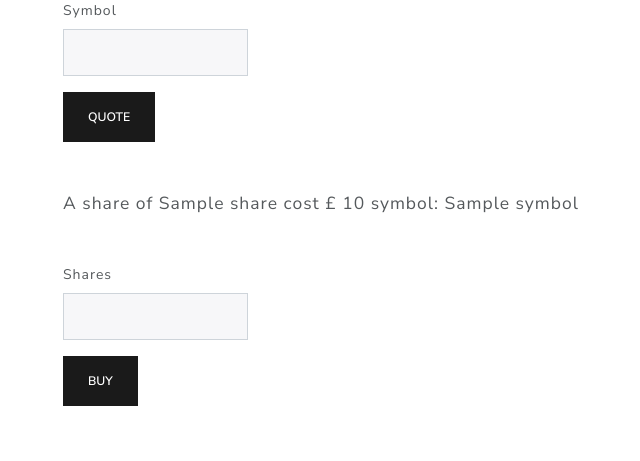
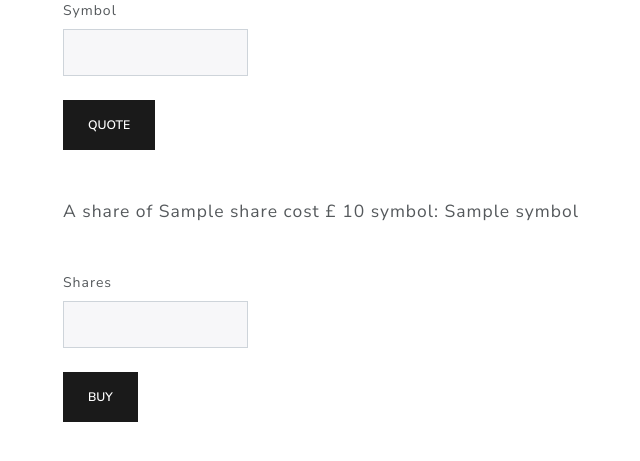
Before and after one commit to Uvalente/finance, a Flask app: template app/templates/quote.html in a window 1280 px wide. Shown: the part 85-546 px from the top of the page, without its empty margins (22-662 px from the left). Run offline with Flask 2, Linux system fonts and the light colour scheme; tables that the repository leaves empty hold one stand-in row (values such as "Sample post"); the template is opened without the code that fills it: values that come from a table or form of the project are taken from there, most other values are stand-ins (such as "Sample title", 1, 10 or a date in 2020); some libraries are stand-ins or nearby versions.

Commit message:
style: add top margin to btn in quote

```diff
--- a/app/templates/quote.html
+++ b/app/templates/quote.html
@@ -7,7 +7,7 @@
         {{ quote_form.symbol.label }}
         {{ quote_form.symbol(class_='form-control col-4 col-md-2') }}
     </div>
-    <div>
+    <div class="mt-4">
         {{ quote_form.submit(class_='btn btn-primary') }}
     </div>
 </form>
@@ -23,7 +23,7 @@
         {{ buy_form.shares.label }}
         {{ buy_form.shares(class_='form-control col-4 col-md-2') }}
     </div>
-    <div>
+    <div class="mt-4">
         {{ buy_form.submit(class_='btn btn-primary') }}
     </div>
 </form>
```
